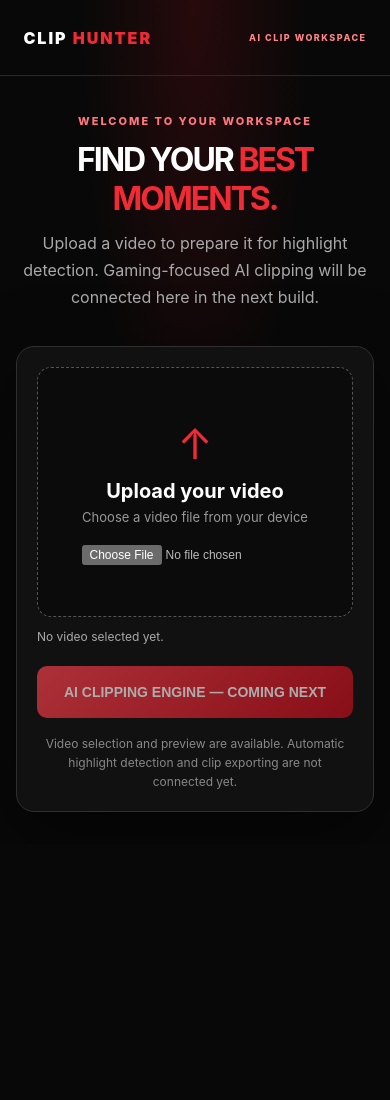
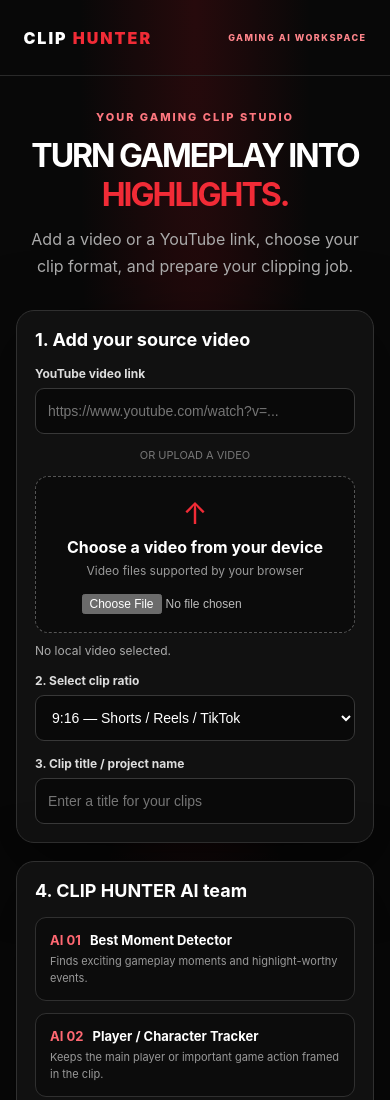
Before and after one commit to ankitkumargamer12309-ai/CLIPHUNTER, a plain HTML site: page clipper.html in a window 390 px wide. Shown: the top 1100 px of the page. Before the commit the page ends 844 px from the top, so only its background shows below. Drawn offline with Linux system fonts and the light colour scheme.

Commit message:
Build CLIP HUNTER multi-AI clipping workspace UI

```diff
--- a/clipper.html
+++ b/clipper.html
@@ -1,66 +1,41 @@
 <!doctype html>
-<html lang="en">
-<head>
-  <meta charset="utf-8">
-  <meta name="viewport" content="width=device-width, initial-scale=1">
-  <meta name="theme-color" content="#090909">
-  <title>Clip Workspace — CLIP HUNTER</title>
-  <style>
-    :root{color-scheme:dark;--red:#f12b36}
-    *{box-sizing:border-box}body{margin:0;min-height:100vh;background:radial-gradient(ellipse at 50% 0,rgba(190,20,32,.17),transparent 42%),#080808;color:#fff;font-family:Inter,system-ui,sans-serif}
-    header{height:76px;border-bottom:1px solid #292929;display:flex;align-items:center;justify-content:space-between;padding:0 clamp(18px,6vw,80px)}
-    .brand{font-weight:950;letter-spacing:2px;color:#fff;text-decoration:none}.brand span{color:var(--red)}
-    .tag{font-size:11px;color:#ff858b;letter-spacing:1.5px;font-weight:800}
-    main{width:min(900px,calc(100% - 32px));margin:64px auto}
-    .eyebrow{text-align:center;color:#ff777f;font-size:11px;letter-spacing:2px;font-weight:800}
-    h1{text-align:center;font-size:clamp(32px,6vw,54px);letter-spacing:-2px;margin:12px 0}
-    h1 span{color:var(--red)}.intro{text-align:center;color:#aaa;line-height:1.7;max-width:620px;margin:0 auto 34px}
-    .panel{border:1px solid #303030;border-radius:18px;background:#111;padding:clamp(20px,4vw,36px);box-shadow:0 22px 70px #0008}
-    .drop{min-height:250px;border:1.5px dashed #555;border-radius:14px;display:grid;place-items:center;text-align:center;padding:24px;background:#0b0b0b}
-    .upload-icon{font-size:42px;color:var(--red)}.drop h2{font-size:20px;margin:10px 0 6px}.drop p{color:#999;font-size:13px;margin:0 0 18px}
-    input[type=file]{max-width:100%;color:#bbb;font-size:12px}
-    video{display:none;width:100%;max-height:380px;margin-top:22px;background:#000;border-radius:12px}
-    .fileinfo{color:#aaa;font-size:12px;margin-top:12px;overflow-wrap:anywhere}
-    .cut{width:100%;height:52px;margin-top:22px;border:0;border-radius:10px;background:linear-gradient(135deg,#ff424d,#c80d1b);color:#fff;font-weight:850;font-size:14px;cursor:not-allowed;opacity:.65}
-    .notice{text-align:center;color:#888;font-size:12px;line-height:1.6;margin:16px 0 0}
-    @media(max-width:600px){main{margin:38px auto}.tag{font-size:9px}}
-  </style>
-</head>
-<body>
-  <header><a class="brand" href="index.html">CLIP <span>HUNTER</span></a><div class="tag">AI CLIP WORKSPACE</div></header>
-  <main>
-    <div class="eyebrow">WELCOME TO YOUR WORKSPACE</div>
-    <h1>FIND YOUR <span>BEST MOMENTS.</span></h1>
-    <p class="intro">Upload a video to prepare it for highlight detection. Gaming-focused AI clipping will be connected here in the next build.</p>
-    <section class="panel">
-      <div class="drop">
-        <div>
-          <div class="upload-icon">↑</div>
-          <h2>Upload your video</h2>
-          <p>Choose a video file from your device</p>
-          <input id="videoFile" type="file" accept="video/*">
-        </div>
-      </div>
-      <video id="preview" controls playsinline></video>
-      <div class="fileinfo" id="fileInfo" aria-live="polite">No video selected yet.</div>
-      <button class="cut" type="button" disabled>AI CLIPPING ENGINE — COMING NEXT</button>
-      <p class="notice">Video selection and preview are available. Automatic highlight detection and clip exporting are not connected yet.</p>
-    </section>
-  </main>
-  <script>
-    const picker=document.getElementById("videoFile");
-    const preview=document.getElementById("preview");
-    const info=document.getElementById("fileInfo");
-    let currentUrl="";
-    picker.addEventListener("change",()=>{
-      const file=picker.files && picker.files[0];
-      if(!file){preview.pause();preview.removeAttribute("src");preview.load();preview.style.display="none";info.textContent="No video selected yet.";return;}
-      if(currentUrl)URL.revokeObjectURL(currentUrl);
-      currentUrl=URL.createObjectURL(file);
-      preview.src=currentUrl;preview.style.display="block";
-      info.textContent=file.name+" · "+(file.size/1024/1024).toFixed(1)+" MB";
-      preview.load();
-    });
-  </script>
-</body>
-</html>
+<html lang="en"><head><meta charset="utf-8"><meta name="viewport" content="width=device-width,initial-scale=1"><meta name="theme-color" content="#090909"><title>Clip Workspace — CLIP HUNTER</title>
+<style>
+:root{color-scheme:dark;--red:#f12b36;--muted:#aaa}*{box-sizing:border-box}body{margin:0;min-height:100vh;background:radial-gradient(ellipse at 50% 0,rgba(190,20,32,.17),transparent 42%),#080808;color:#fff;font-family:Inter,system-ui,sans-serif}
+header{height:76px;border-bottom:1px solid #292929;display:flex;align-items:center;justify-content:space-between;padding:0 clamp(18px,6vw,80px)}.brand{font-weight:950;letter-spacing:2px;color:#fff;text-decoration:none}.brand span{color:var(--red)}.tag{font-size:11px;color:#ff858b;letter-spacing:1.5px;font-weight:800}
+main{width:min(960px,calc(100% - 32px));margin:48px auto 70px}.eyebrow{text-align:center;color:#ff777f;font-size:11px;letter-spacing:2px;font-weight:800}h1{text-align:center;font-size:clamp(32px,6vw,54px);letter-spacing:-2px;margin:12px 0}h1 span{color:var(--red)}.intro{text-align:center;color:var(--muted);line-height:1.7;max-width:680px;margin:0 auto 30px}
+.panel{border:1px solid #303030;border-radius:18px;background:#111;padding:clamp(18px,4vw,32px);box-shadow:0 22px 70px #0008;margin-top:18px}h2{font-size:18px;margin:0 0 16px}.field-label{display:block;color:#ddd;font-size:12px;font-weight:700;margin:15px 0 7px}
+input[type=url],input[type=text],select{width:100%;height:46px;border:1px solid #383838;border-radius:9px;background:#090909;color:#fff;padding:0 12px;font-size:14px;outline:none}input:focus,select:focus{border-color:var(--red)}.or{text-align:center;color:#777;font-size:11px;margin:14px}
+.drop{min-height:155px;border:1.5px dashed #555;border-radius:13px;display:grid;place-items:center;text-align:center;padding:18px;background:#0b0b0b}.drop strong{display:block;margin:6px}.drop p{color:#999;font-size:12px;margin:5px 0 14px}input[type=file]{max-width:100%;color:#bbb;font-size:12px}
+video{display:none;width:100%;max-height:360px;margin-top:18px;background:#000;border-radius:12px}.fileinfo{color:#aaa;font-size:12px;margin-top:10px;overflow-wrap:anywhere}.grid{display:grid;grid-template-columns:repeat(2,minmax(0,1fr));gap:12px}.ai{border:1px solid #303030;border-radius:11px;background:#0c0c0c;padding:14px}.ai b{display:block;font-size:13px;margin-bottom:5px}.ai p{margin:0;color:#999;font-size:11px;line-height:1.5}.num{color:#ff6872;margin-right:6px}
+.actions{display:flex;gap:10px;align-items:center;margin-top:20px}.cut{flex:1;min-height:50px;border:0;border-radius:10px;background:linear-gradient(135deg,#ff424d,#c80d1b);color:white;font-weight:850;font-size:14px;cursor:pointer}.status{color:#ff9aa0;font-size:12px;line-height:1.5;min-height:20px;margin:14px 0 0}.output{border:1px dashed #444;border-radius:12px;padding:20px;text-align:center;color:#999;font-size:12px;line-height:1.6}.note{color:#888;font-size:11px;line-height:1.6;margin:14px 0 0}.pill{display:inline-block;border:1px solid #493034;color:#ff9ba1;border-radius:99px;padding:5px 9px;font-size:10px;margin:0 5px 5px 0}
+@media(max-width:620px){main{margin:34px auto 50px}.grid{grid-template-columns:1fr}.tag{font-size:9px}}
+</style></head><body>
+<header><a class="brand" href="index.html">CLIP <span>HUNTER</span></a><div class="tag">GAMING AI WORKSPACE</div></header>
+<main><div class="eyebrow">YOUR GAMING CLIP STUDIO</div><h1>TURN GAMEPLAY INTO <span>HIGHLIGHTS.</span></h1><p class="intro">Add a video or a YouTube link, choose your clip format, and prepare your clipping job.</p>
+<section class="panel"><h2>1. Add your source video</h2><label class="field-label" for="youtubeUrl">YouTube video link</label><input id="youtubeUrl" type="url" placeholder="https://www.youtube.com/watch?v=..." autocomplete="url"><div class="or">OR UPLOAD A VIDEO</div>
+<div class="drop"><div><div style="font-size:30px;color:var(--red)">↑</div><strong>Choose a video from your device</strong><p>Video files supported by your browser</p><input id="videoFile" type="file" accept="video/*"></div></div>
+<video id="preview" controls playsinline></video><div class="fileinfo" id="fileInfo" aria-live="polite">No local video selected.</div>
+<label class="field-label" for="ratio">2. Select clip ratio</label><select id="ratio"><option value="9:16">9:16 — Shorts / Reels / TikTok</option><option value="1:1">1:1 — Square</option><option value="16:9">16:9 — Landscape</option><option value="4:5">4:5 — Portrait feed</option></select>
+<label class="field-label" for="clipTitle">3. Clip title / project name</label><input id="clipTitle" type="text" maxlength="80" placeholder="Enter a title for your clips"></section>
+<section class="panel"><h2>4. CLIP HUNTER AI team</h2><div class="grid">
+<div class="ai"><b><span class="num">AI 01</span> Best Moment Detector</b><p>Finds exciting gameplay moments and highlight-worthy events.</p></div>
+<div class="ai"><b><span class="num">AI 02</span> Player / Character Tracker</b><p>Keeps the main player or important game action framed in the clip.</p></div>
+<div class="ai"><b><span class="num">AI 03</span> Facecam Detector & Layout</b><p>Detects facecam and plans a facecam-above, gameplay-below layout when present.</p></div>
+<div class="ai"><b><span class="num">AI 04</span> Smart Video Editor</b><p>Plans cuts, pacing, transitions and visual polish for short-form clips.</p></div>
+<div class="ai"><b><span class="num">AI 05</span> Title, Description & Subtitle AI</b><p>Creates clip titles, descriptions and timed subtitles from the video.</p></div>
+<div class="ai"><b><span class="num">AI 06</span> Clip Organizer & Export</b><p>Organizes finished clips in a project gallery for preview and download.</p></div>
+<div class="ai"><b><span class="num">AI 07</span> Game Audio & Event Detector</b><p>Uses audio cues alongside visual signals to help spot important moments.</p></div>
+<div class="ai"><b><span class="num">AI 08</span> Smart Reframe & Quality Check</b><p>Checks framing and output settings for the selected aspect ratio.</p></div>
+</div><div style="margin-top:16px"><span class="pill">Gaming-first workflow</span><span class="pill">Multi-AI pipeline design</span><span class="pill">Download gallery planned</span></div>
+<div class="actions"><button class="cut" id="createBtn" type="button">CREATE CLIPS</button></div><p class="status" id="status" role="status" aria-live="polite">Choose a video or enter a YouTube link to prepare your job.</p>
+<p class="note">These eight AI modules are the planned pipeline, not connected processing services yet. A backend is still required before real clips can be generated and exported.</p></section>
+<section class="panel"><h2>5. Your ready clips</h2><div class="output">Completed clips will appear here with preview and download controls once AI processing and export are connected.</div></section></main>
+<script>
+const picker=document.getElementById("videoFile"),preview=document.getElementById("preview"),info=document.getElementById("fileInfo"),urlInput=document.getElementById("youtubeUrl"),status=document.getElementById("status");
+let currentUrl="";
+function validYouTube(value){try{const u=new URL(value);return (u.hostname==="youtube.com"||u.hostname.endsWith(".youtube.com")||u.hostname==="youtu.be")&&(u.pathname==="/watch"||u.hostname==="youtu.be"||u.pathname.startsWith("/shorts/")||u.pathname.startsWith("/embed/"));}catch(e){return false;}}
+picker.addEventListener("change",()=>{const file=picker.files&&picker.files[0];if(!file){preview.pause();preview.removeAttribute("src");preview.load();preview.style.display="none";info.textContent="No local video selected.";return;}if(currentUrl)URL.revokeObjectURL(currentUrl);currentUrl=URL.createObjectURL(file);preview.src=currentUrl;preview.style.display="block";info.textContent=file.name+" · "+(file.size/1024/1024).toFixed(1)+" MB";preview.load();urlInput.value="";status.textContent="Video selected. Choose the ratio and add a project title.";});
+urlInput.addEventListener("input",()=>{if(urlInput.value.trim()){picker.value="";preview.pause();preview.removeAttribute("src");preview.load();preview.style.display="none";info.textContent="YouTube link entered. Server-side import is not connected yet.";status.textContent="YouTube link saved in this form. Server-side video import is still required."; }});
+document.getElementById("createBtn").addEventListener("click",()=>{const file=picker.files&&picker.files[0],url=urlInput.value.trim(),title=document.getElementById("clipTitle").value.trim();if(!file&&!url){status.textContent="Please upload a video or enter a YouTube link.";return;}if(url&&!validYouTube(url)){status.textContent="Please enter a valid YouTube video link.";return;}if(!title){status.textContent="Please enter a clip title or project name.";return;}status.textContent="Settings prepared (ratio: "+document.getElementById("ratio").value+"). AI processing is not connected yet; a backend is needed to analyze, cut and export the video.";});
+</script></body></html>
```
